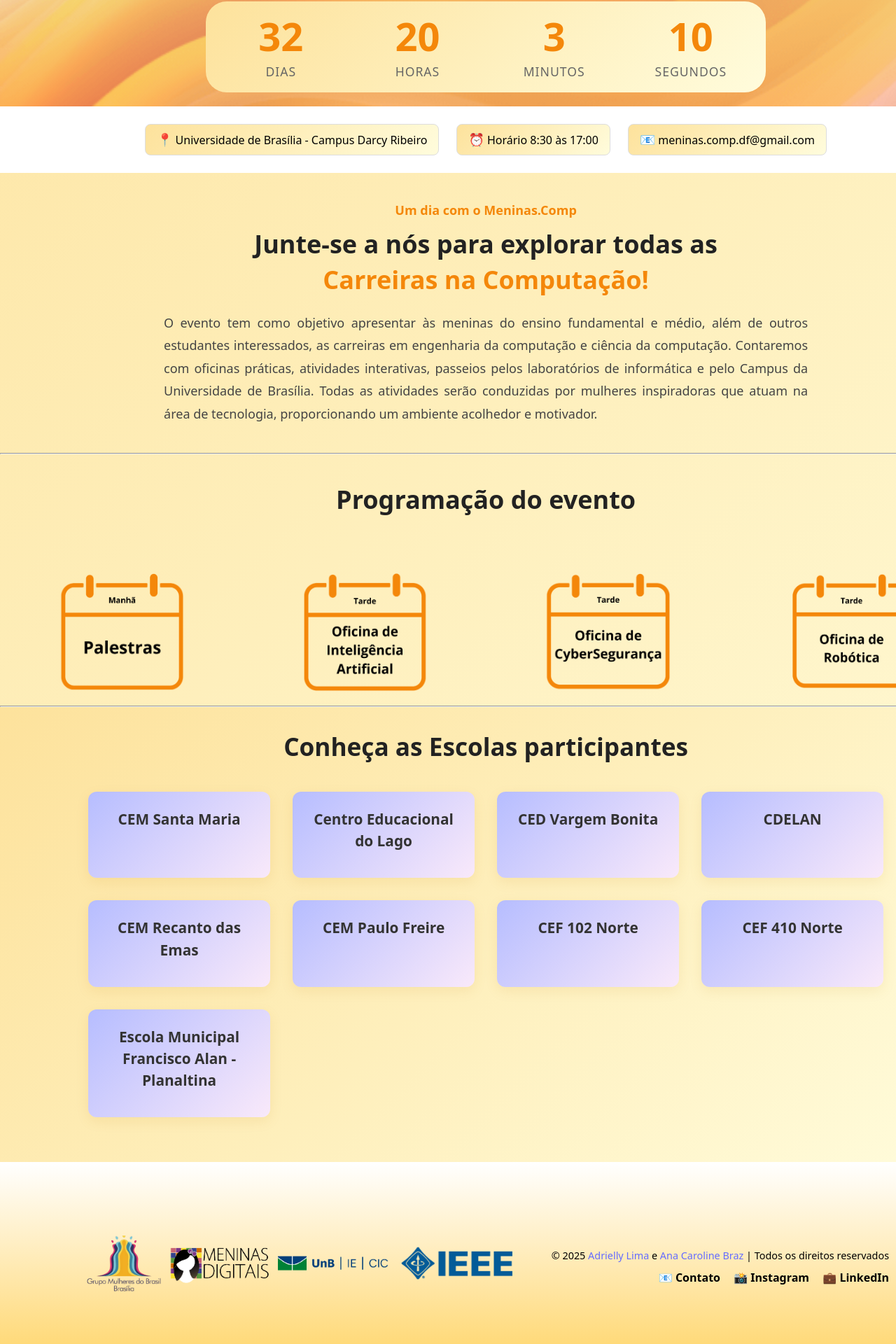
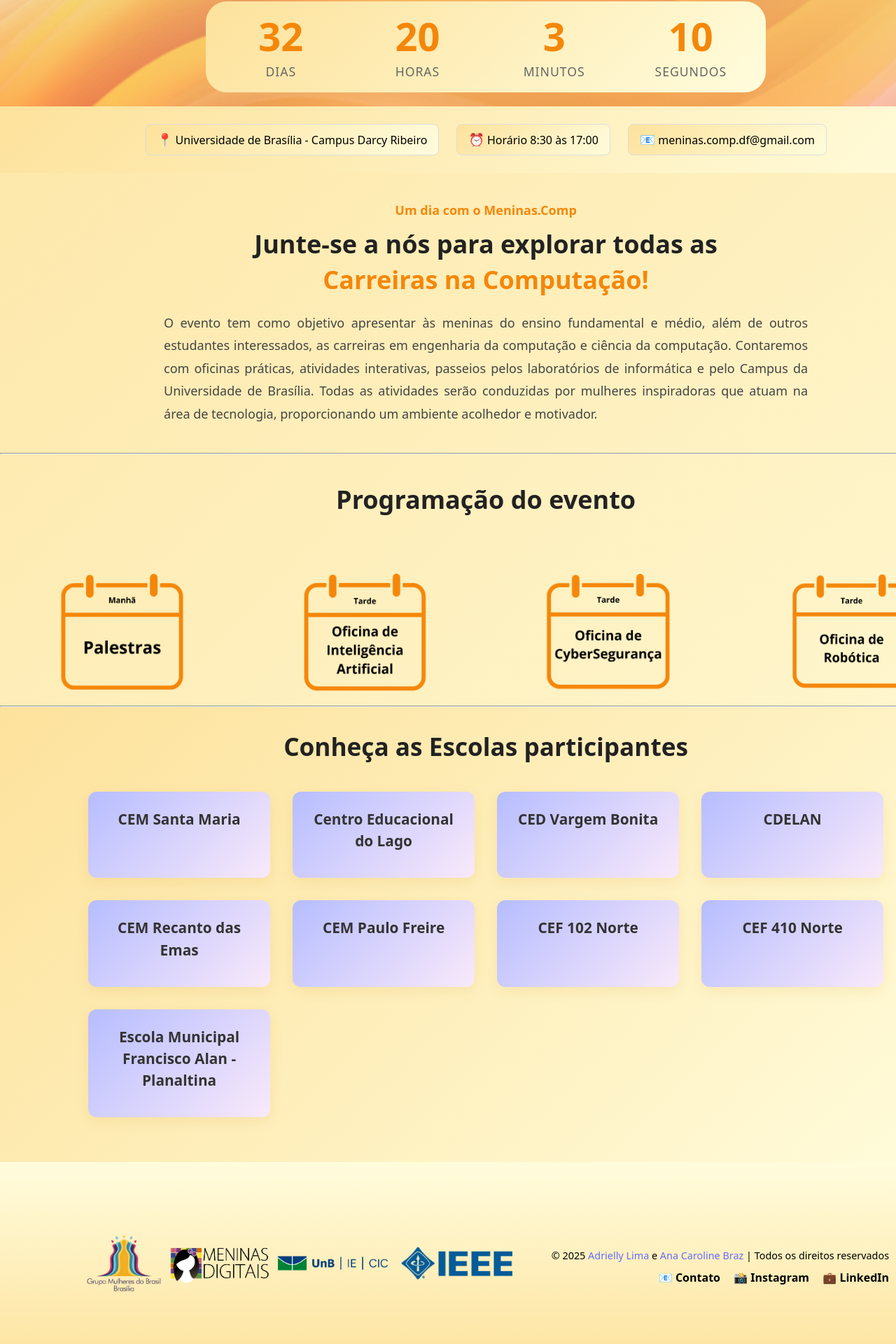
Before and after one commit to aadriellyy/landing-site-ieee, a React (Vite) app in the folder event-landing/: page / in a window 1280 px wide. Shown: the part 690-2610 px from the top of the page at 70% size. Built offline with nearby package versions, Linux system fonts and the light colour scheme.

Commit message:
:bug: fix: curso voluntaria

```diff
--- a/event-landing/src/components/Footer.css
+++ b/event-landing/src/components/Footer.css
@@ -1,5 +1,5 @@
 .footer {
-  background: linear-gradient(0deg, #ffd465, #ffffff);
+  background: linear-gradient(0deg, #fde29c, #fffcdc);
   color: black;
 }
 
--- a/event-landing/src/components/TopInfoBar.css
+++ b/event-landing/src/components/TopInfoBar.css
@@ -8,7 +8,7 @@ p {
   justify-content: center;
   gap: 25px;
   padding: 25px;
-  background-color: #fff;
+  background: linear-gradient(135deg, #fde29c, #fffcdc);
 }
 
 .info-box {
--- a/event-landing/src/sections/Members.jsx
+++ b/event-landing/src/sections/Members.jsx
@@ -239,7 +239,7 @@ export default function ProgramsSection() {
     {
       title: "Fernanda Marques",
       description:
-        "Estudante na Universidade de Brasília (UnB).",
+        "Estudante de Ciência da Computação na Universidade de Brasília (UnB).",
       image: Fernanda,
       link: "https://www.linkedin.com/in/fernanda-marques-pereira001/",
     },
```
